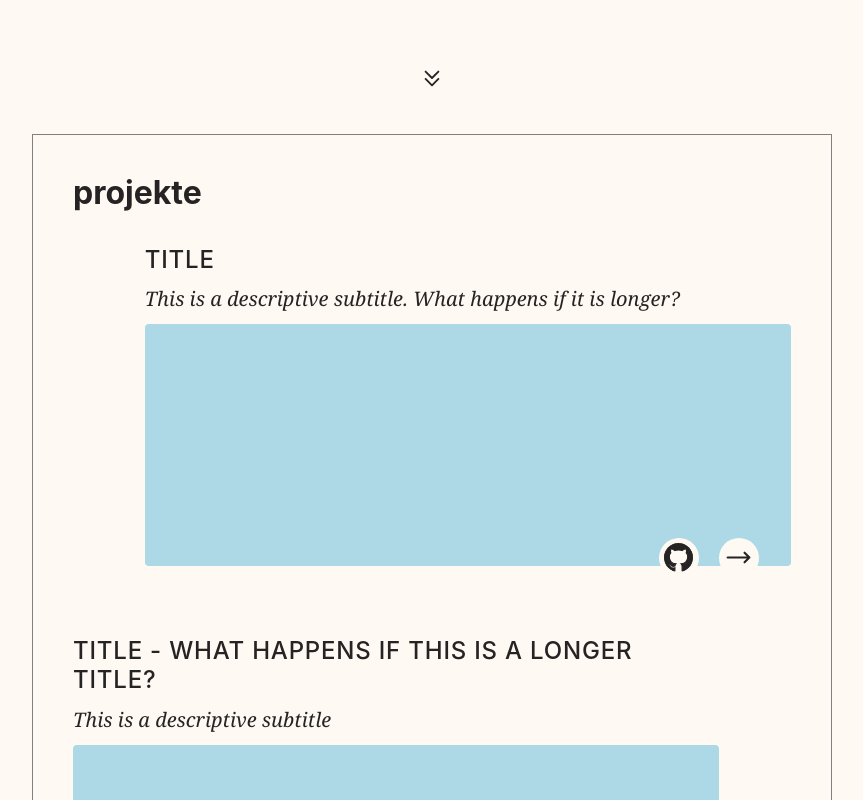
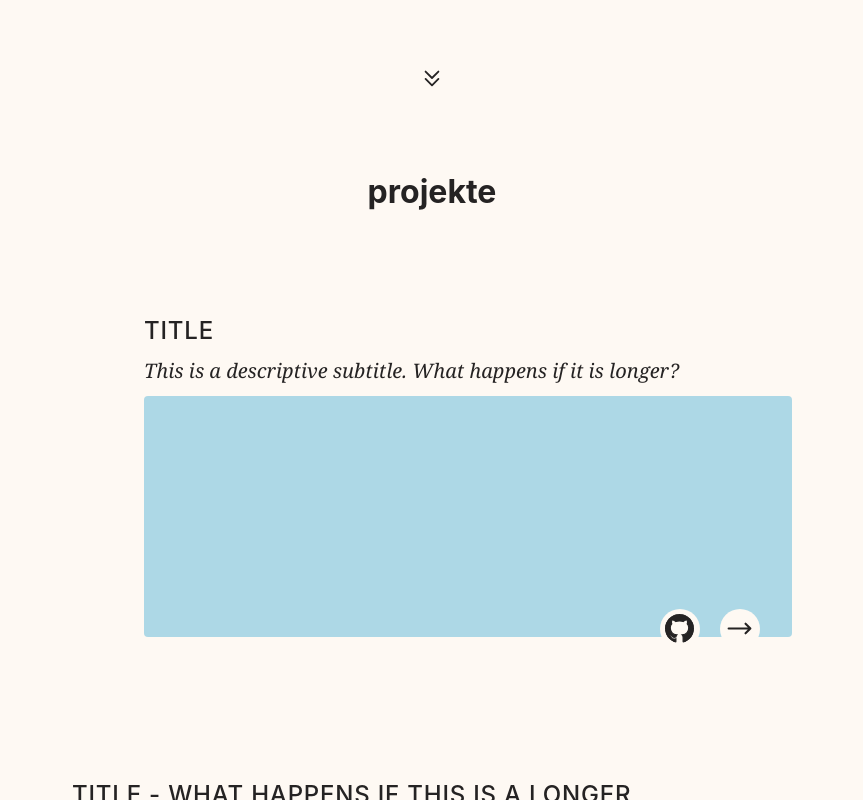
Before and after one commit to jamawe/portfolio, a Vue app: page / in a window 1280 px wide. Shown: the part 660-1460 px from the top of the page, without its empty margins (208-1071 px from the left). Built offline with nearby package versions, Linux system fonts and the light colour scheme.

Commit message:
style: Adjust margins in ProjectGrid

```diff
--- a/src/components/ProjectGrid.vue
+++ b/src/components/ProjectGrid.vue
@@ -73,7 +73,6 @@ function openOverlay() {
 <style lang="scss" scoped>
 .projects {
     padding: 5%;
-    border: 1px solid gray;
 
     &__header {
 
@@ -82,6 +81,8 @@ function openOverlay() {
             font-size: clamp(1rem, 10vw + 1rem, 2rem); /* h1 32px */
             line-height: 110%;
             text-transform: lowercase;
+            text-align: center;
+            margin-bottom: 10%;
         }
     }
 
@@ -107,12 +108,10 @@ function openOverlay() {
 
             display: flex;
             flex-direction: column;
-            // align-items: flex-end;
 
             width: 90%;
             height: min(40vh, 400px); // default, largest // TODO: responsiveness
-            // padding-bottom: 5%;
-            margin-bottom: 10%;
+            margin-bottom: 20%;
 
             &:nth-of-type(2n) {
                 /*
@@ -121,7 +120,6 @@ function openOverlay() {
                     grid-column-end: 12;
                 */
                 align-self: flex-start;
-                // align-items: flex-start;
             }
 
             &:last-of-type {
@@ -163,7 +161,6 @@ function openOverlay() {
                     right: 5%;
                     width: 100px;
                     height: 3rem;
-                    // background-color: rgba(gray, .2);
                     z-index: 1;
 
                     &__link {
--- a/src/router/index.js
+++ b/src/router/index.js
@@ -27,7 +27,7 @@ const router = createRouter({
           el: to.hash,
           behavior: 'smooth',
           // Since navbar is sticky add scroll top position for hashes
-          top: 100,
+          top: 75,
         }
       } else if (savedPosition) {
         return savedPosition;
```
